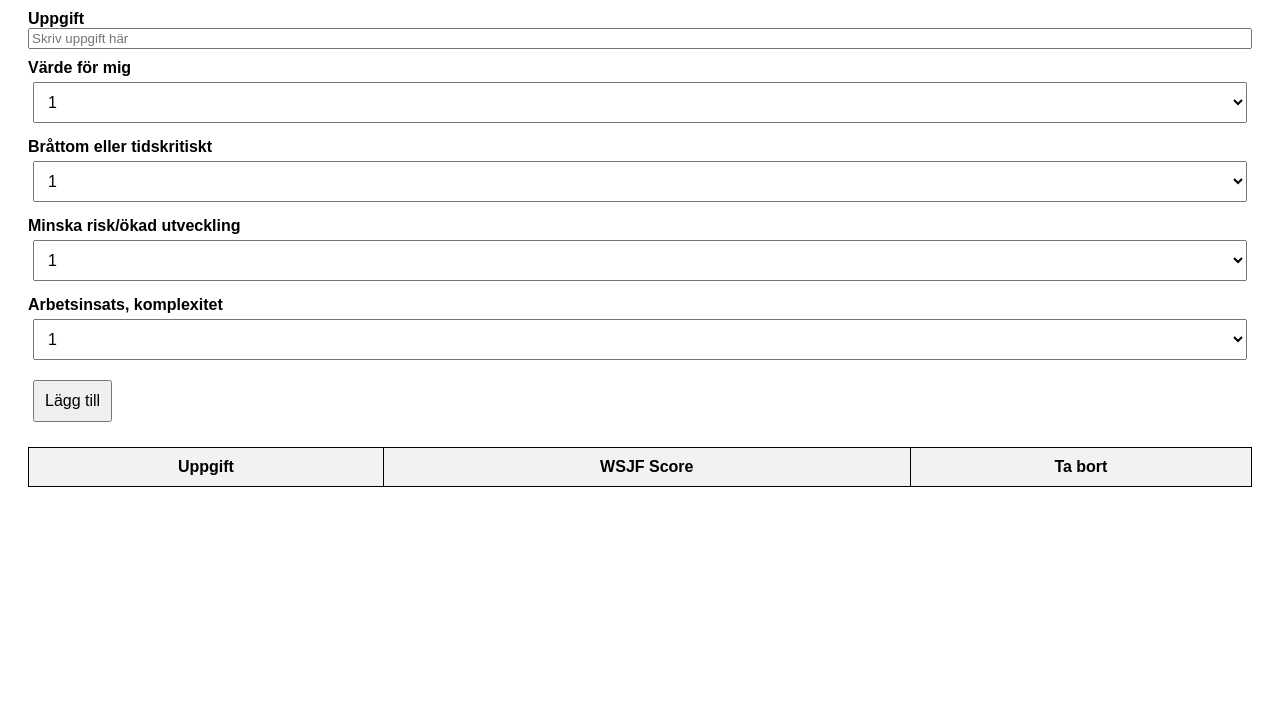
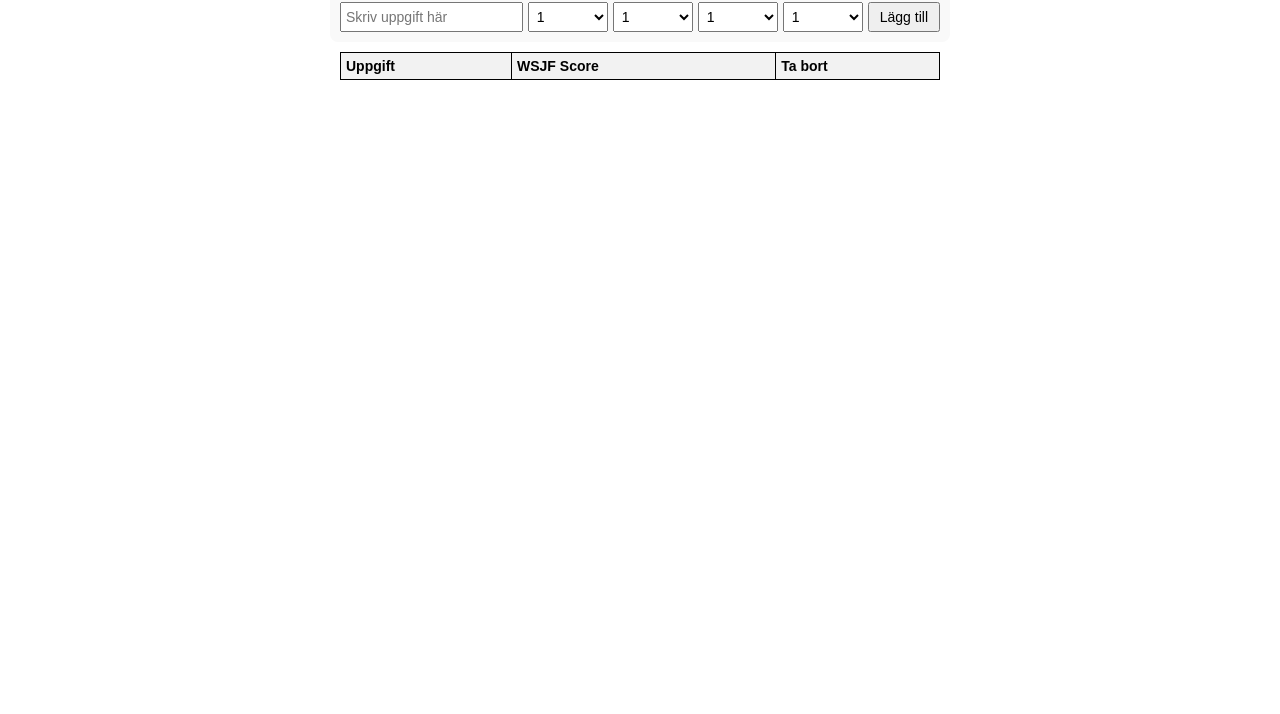
Before and after one commit to MissBricolage/WSJF, a plain HTML site: page index.html in a window 1280 px wide. Shown: the part 86-800 px from the top of the page. Drawn offline with Linux system fonts and the light colour scheme.

Commit message:
Update index.html

```diff
--- a/index.html
+++ b/index.html
@@ -3,72 +3,107 @@
 <head>
     <title>WSJF Prioritizer</title>
     <style>
-        body { font-family: Arial, sans-serif; padding: 20px; }
-        select, button { margin: 5px; padding: 10px; font-size: 16px; }
-        table { width: 100%; border-collapse: collapse; margin-top: 20px; }
-        th, td { border: 1px solid black; padding: 10px; text-align: center; }
-        th { background-color: #f2f2f2; }
-        .input-container { display: flex; flex-direction: column; margin-bottom: 10px; }
-        label { font-weight: bold; }
+        body { font-family: Arial, sans-serif; padding: 10px; margin: 0; }
+
+        .container {
+            display: flex;
+            flex-direction: column;
+            align-items: center;
+        }
+
+        .input-container {
+            display: flex;
+            flex-wrap: wrap;
+            gap: 5px;
+            justify-content: center;
+            padding: 10px;
+            background-color: #f9f9f9;
+            border-radius: 8px;
+            max-width: 600px;
+            width: 100%;
+            margin-bottom: 10px;
+        }
+
+        label, select, input {
+            font-size: 14px;
+        }
+
+        input, select {
+            padding: 4px;
+            width: 80px;
+        }
+
+        button {
+            font-size: 14px;
+            padding: 5px 10px;
+            cursor: pointer;
+        }
+
+        table {
+            width: 100%;
+            max-width: 600px;
+            border-collapse: collapse;
+            font-size: 14px;
+        }
+
+        th, td {
+            border: 1px solid black;
+            padding: 5px;
+            text-align: left;
+        }
+
+        th {
+            background-color: #f2f2f2;
+        }
+
+        .delete-btn {
+            background-color: red;
+            color: white;
+            border: none;
+            padding: 2px 6px;
+            font-size: 12px;
+            cursor: pointer;
+            border-radius: 4px;
+        }
+
+        .task-input {
+            flex: 1;
+            min-width: 150px;
+        }
+
+        @media (max-width: 600px) {
+            .input-container {
+                flex-direction: column;
+                align-items: center;
+            }
+        }
     </style>
 </head>
 <body>
+
+    <div class="container">
         <h2>WSJF Prioritizer</h2>
 
         <div class="input-container">
-        <label for="task">Uppgift</label>
-        <input type="text" id="task" placeholder="Skriv uppgift här">
+            <input type="text" id="task" class="task-input" placeholder="Skriv uppgift här">
+            <select id="businessValue">
+                <option value="1">1</option><option value="2">2</option><option value="3">3</option>
+                <option value="5">5</option><option value="8">8</option><option value="13">13</option><option value="21">21</option>
+            </select>
+            <select id="timeCriticality">
+                <option value="1">1</option><option value="2">2</option><option value="3">3</option>
+                <option value="5">5</option><option value="8">8</option><option value="13">13</option><option value="21">21</option>
+            </select>
+            <select id="riskReduction">
+                <option value="1">1</option><option value="2">2</option><option value="3">3</option>
+                <option value="5">5</option><option value="8">8</option><option value="13">13</option><option value="21">21</option>
+            </select>
+            <select id="jobSize">
+                <option value="1">1</option><option value="2">2</option><option value="3">3</option>
+                <option value="5">5</option><option value="8">8</option><option value="13">13</option><option value="21">21</option>
+            </select>
+            <button onclick="addTask()">Lägg till</button>
         </div>
-    <div class="input-container">
-        <label for="businessValue">Värde för mig</label>
-        <select id="businessValue">
-            <option value="1">1</option>
-            <option value="2">2</option>
-            <option value="3">3</option>
-            <option value="5">5</option>
-            <option value="8">8</option>
-            <option value="13">13</option>
-            <option value="21">21</option>
-        </select>
-    </div>
-    <div class="input-container">
-        <label for="timeCriticality">Bråttom eller tidskritiskt</label>
-        <select id="timeCriticality">
-            <option value="1">1</option>
-            <option value="2">2</option>
-            <option value="3">3</option>
-            <option value="5">5</option>
-            <option value="8">8</option>
-            <option value="13">13</option>
-            <option value="21">21</option>
-        </select>
-    </div>
-    <div class="input-container">
-        <label for="riskReduction">Minska risk/ökad utveckling</label>
-        <select id="riskReduction">
-            <option value="1">1</option>
-            <option value="2">2</option>
-            <option value="3">3</option>
-            <option value="5">5</option>
-            <option value="8">8</option>
-            <option value="13">13</option>
-            <option value="21">21</option>
-        </select>
-    </div>
-    <div class="input-container">
-        <label for="jobSize">Arbetsinsats, komplexitet</label>
-        <select id="jobSize">
-            <option value="1">1</option>
-            <option value="2">2</option>
-            <option value="3">3</option>
-            <option value="5">5</option>
-            <option value="8">8</option>
-            <option value="13">13</option>
-            <option value="21">21</option>
-        </select>
-    </div>
-
-    <button onclick="addTask()">Lägg till</button>
 
         <table>
             <thead>
@@ -80,6 +115,7 @@
             </thead>
             <tbody id="taskList"></tbody>
         </table>
+    </div>
 
     <script>
         let tasks = JSON.parse(localStorage.getItem("wsjfTasks")) || [];
@@ -98,41 +134,4 @@
 
             let wsjf = (businessValue + timeCriticality + riskReduction) / jobSize;
             tasks.push({ task, wsjf });
-            tasks.sort((a, b) => b.wsjf - a.wsjf);
-
-            localStorage.setItem("wsjfTasks", JSON.stringify(tasks));
-            renderTasks();
-            resetFields();
-        }
-
-        function renderTasks() {
-            let tableBody = document.getElementById("taskList");
-            tableBody.innerHTML = "";
-            tasks.forEach((item, index) => {
-                let row = `<tr>
-                    <td>${item.task}</td>
-                    <td>${item.wsjf.toFixed(2)}</td>
-                    <td><button onclick="removeTask(${index})">❌</button></td>
-                </tr>`;
-                tableBody.innerHTML += row;
-            });
-        }
-
-        function removeTask(index) {
-            tasks.splice(index, 1);
-            localStorage.setItem("wsjfTasks", JSON.stringify(tasks));
-            renderTasks();
-        }
-
-        function resetFields() {
-            document.getElementById('task').value = '';
-            document.getElementById('businessValue').value = '1';
-            document.getElementById('timeCriticality').value = '1';
-            document.getElementById('riskReduction').value = '1';
-            document.getElementById('jobSize').value = '1';
-        }
-
-        document.addEventListener("DOMContentLoaded", renderTasks);
-    </script>
-</body>
-</html>
+            tasks.sort
```
Lines whose indentation alone changed are shown as unchanged.
